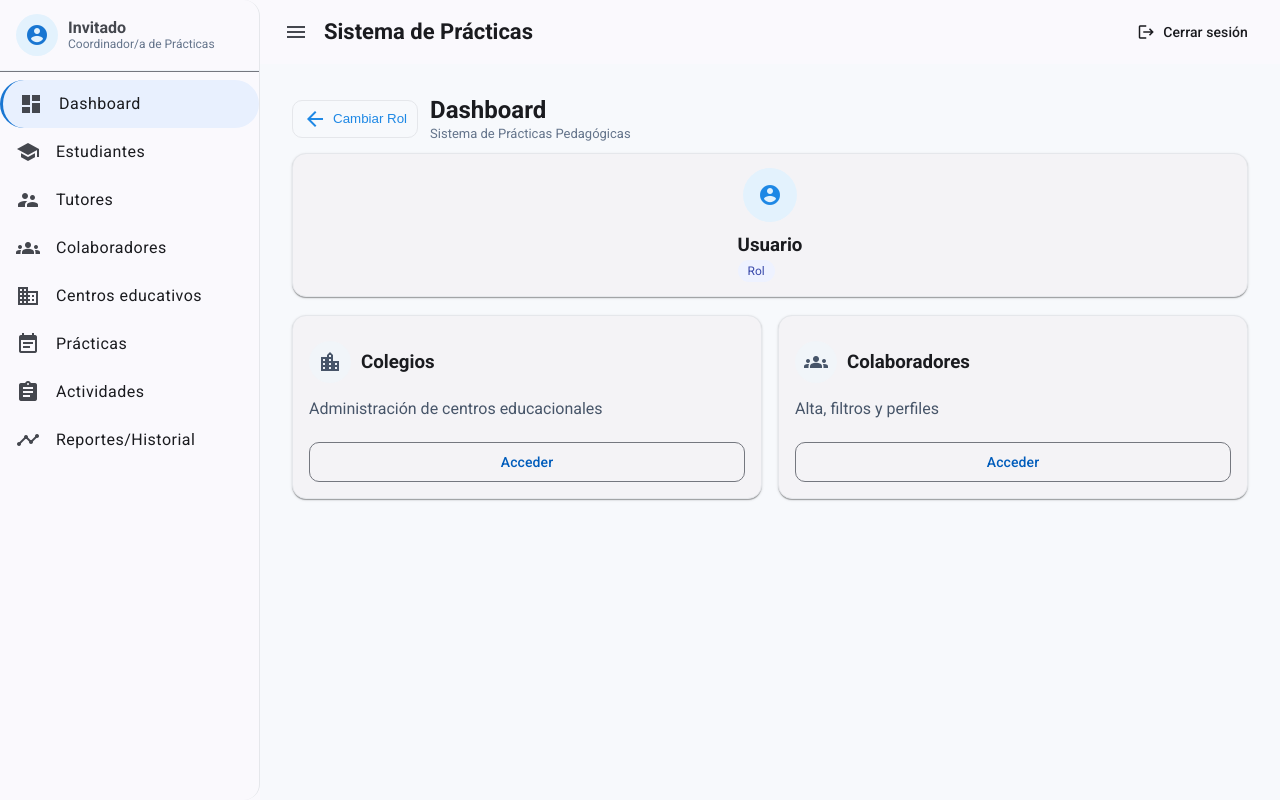
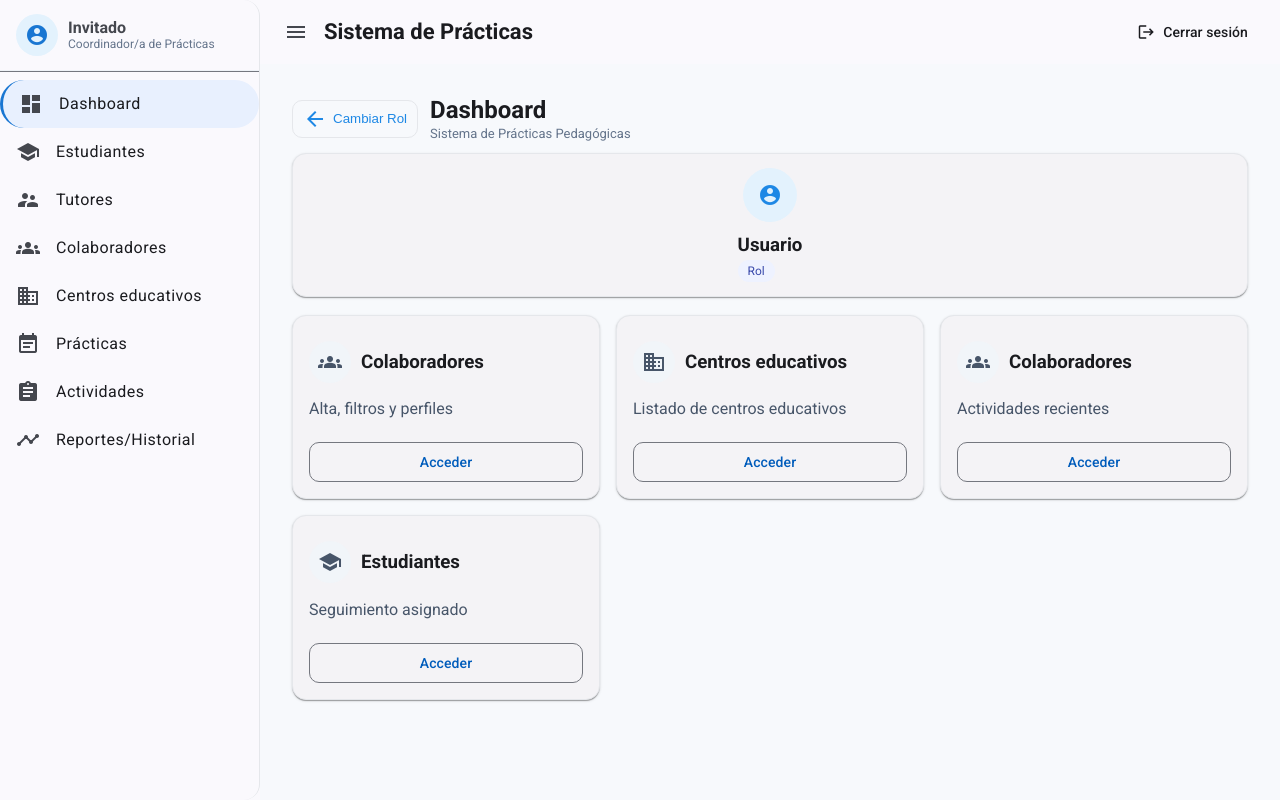
Before and after one commit to GaboNto/gestionAcademica, an Angular app in the folder front/: page /dashboard in a window 1280 px wide. Built offline with nearby package versions, Linux system fonts and the light colour scheme.

Commit message:
fix dashboard

```diff
--- a/front/src/app/components/dashboard/dashboard.component.ts
+++ b/front/src/app/components/dashboard/dashboard.component.ts
@@ -59,8 +59,8 @@ export class DashboardComponent implements OnInit {
   private mapRoleLabel(id: RoleId) {
     switch (id) {
       case 'jefatura':    return 'Jefatura de Carrera';
-      case 'vinculacion': return 'Coordinador/a de Vinculación';
-      case 'practicas':  return 'Coordinador/a de practicas';
+      case 'vinculacion': return 'Coordinador de Vinculación';
+      case 'practicas':  return 'Coordinador de practicas';
     }
   }
 
@@ -88,8 +88,10 @@ export class DashboardComponent implements OnInit {
 
     if (id === 'vinculacion') {
       return [
-        { title: 'Colegios', icon: 'location_city', route: '/colegios', desc: 'Administración de centros educacionales' },
         { title: 'Colaboradores', icon: 'groups', route: '/colaboradores', desc: 'Alta, filtros y perfiles' },
+        { title: 'Centros educativos', icon: 'domain', route: '/centros-educativos', desc: 'Listado de centros educativos' },
+        { title: 'Colaboradores', icon: 'groups', route: '/colaboradores', desc: 'Actividades recientes' },
+        { title: 'Estudiantes', icon: 'school', route: '/estudiantes', desc: 'Seguimiento asignado' },
         ...comunes
       ];
     }
--- a/front/src/app/components/estudiante/estudiante.component.html
+++ b/front/src/app/components/estudiante/estudiante.component.html
@@ -87,8 +87,8 @@
               <div><b>Teléfono:</b> {{ s.fono || '-' }}</div>
             </div>
             <div class="row-foot" *ngIf="s.ultimaPractica">
-              Última práctica: {{ formatearFecha(s.ultimaPractica?.fecha_inicio) }} -
-              {{ formatearFecha(s.ultimaPractica?.fecha_termino) }}
+              Última práctica: {{ formatearFecha(s.ultimaPractica.fecha_inicio) }} -
+              {{ formatearFecha(s.ultimaPractica.fecha_termino) }}
             </div>
           </div>
         </mat-card-content>
```
